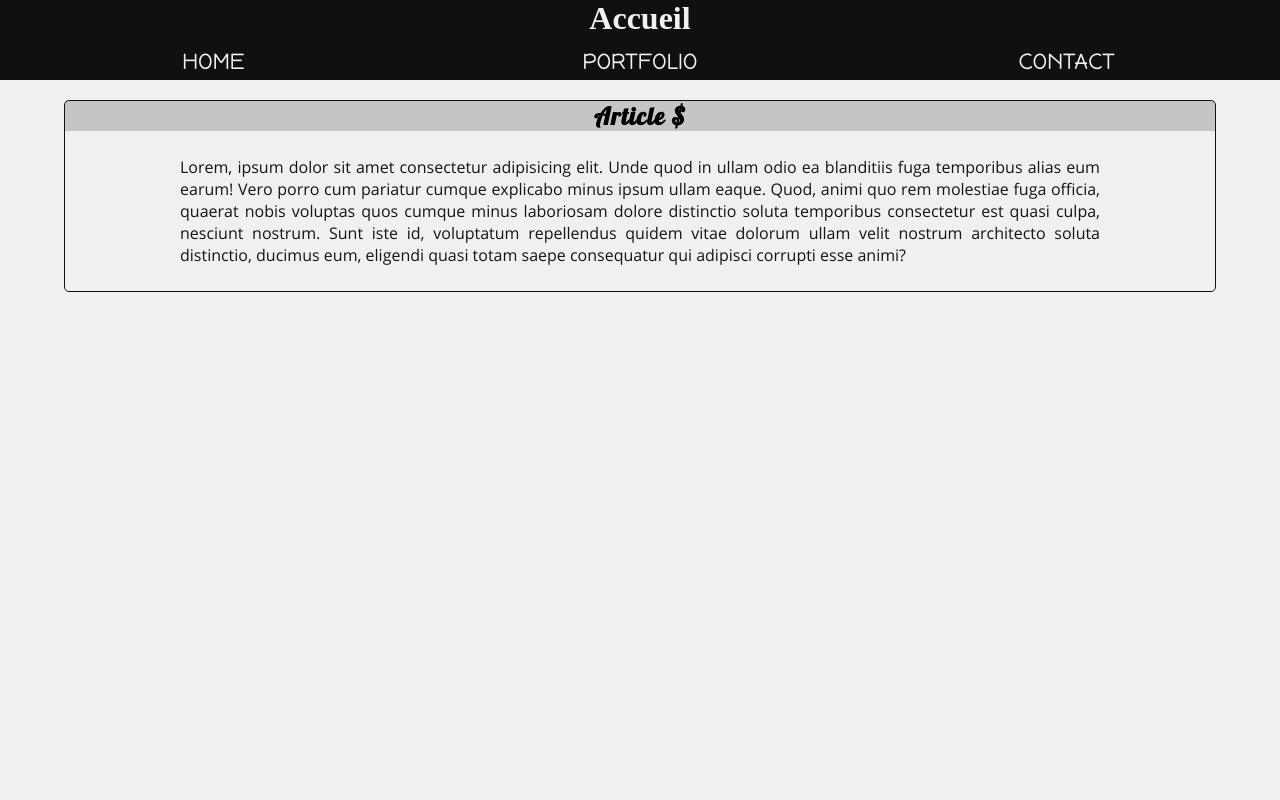
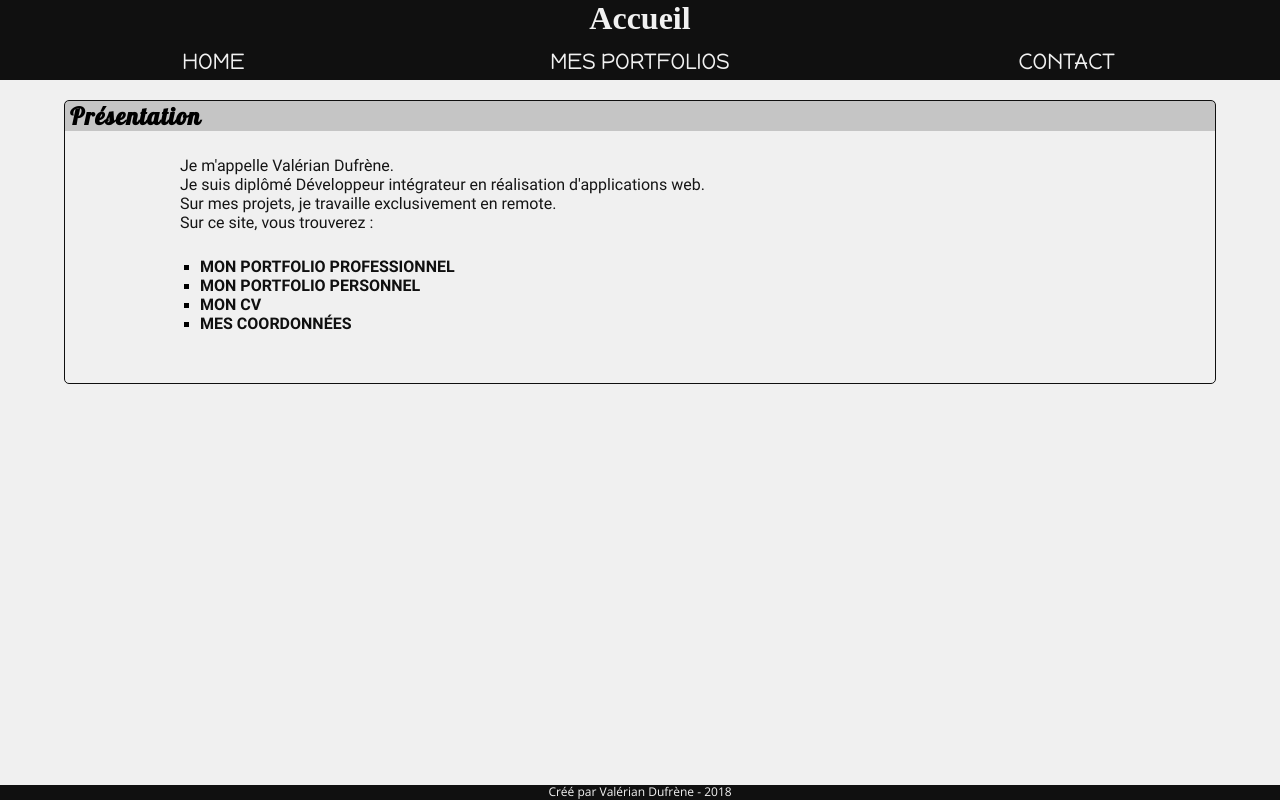
Before and after one commit to valros76/ProPortfolio1, a PHP site: page / in a window 1280 px wide. Run offline with PHP 8.4, Linux system fonts and the light colour scheme.

Commit message:
Add new Fonts. Homepage texte complete.

```diff
--- a/public/css/style.css
+++ b/public/css/style.css
@@ -34,6 +34,34 @@
 @font-face{
     font-family:"Kalam";
     src:url('../../assets/fonts/Kalam-Regular.ttf');
+}
+@font-face{
+    font-family:"Roboto Black";
+    src:url('../../assets/fonts/Roboto-Black.ttf');
+}
+@font-face{
+    font-family:"Roboto Bold";
+    src:url('../../assets/fonts/Roboto-Bold.ttf');
+}
+@font-face{
+    font-family:"Roboto Italic";
+    src:url('../../assets/fonts/Roboto-Italic.ttf');
+}
+@font-face{
+    font-family:"Roboto Light";
+    src:url('../../assets/fonts/Roboto-Light.ttf');
+}
+@font-face{
+    font-family:"Roboto Medium";
+    src:url('../../assets/fonts/Roboto-Medium.ttf');
+}
+@font-face{
+    font-family:"Roboto";
+    src:url('../../assets/fonts/Roboto-Regular.ttf');
+}
+@font-face{
+    font-family:"Roboto Thin";
+    src:url('../../assets/fonts/Roboto-Thin.ttf');
 }
 
 
@@ -116,7 +144,7 @@ header nav ul li a:hover{
 
 section{
     width:100%;
-    margin:0 auto;
+    margin:0 auto 50px auto;
     -webkit-box-sizing:border-box;
     -moz-box-sizing:border-box;
     box-sizing:border-box;
@@ -140,8 +168,8 @@ section article{
 section article h2{
     width:100%;
     margin:0;
-    padding:0;
-    text-align:center;
+    padding:0 5px 0 5px;
+    text-align:justify;
     -webkit-box-sizing:border-box;
     -moz-box-sizing:border-box;
     box-sizing:border-box;
@@ -154,9 +182,56 @@ section article p{
     width:80%;
     margin:5px auto;
     padding:20px;
-    font-family:"OpenSans", sans-serif;
+    font-family:"Roboto", sans-serif;
     color:#151515;
     text-align:justify;
+}
+
+ul.presentationList{
+    width:80%;
+    margin:0 auto;
+}
+
+li.presentationItems{
+    width:100%;
+    margin:0;
+    padding:0;
+    list-style:square;
+}
+
+.presentationItems a{
+    width:100%;
+    text-transform:uppercase;
+    font-family:"Roboto Bold", sans-serif;
+    color:#101010;
+    text-decoration:none;
+}
+
+.presentationItems a:hover{
+    text-decoration:underline;
+    color:#e92626;
+}
+
+footer{
+    width:100%;
+    height:15px;
+    background:#101010;
+    position:absolute;
+    bottom:0;
+    left:0;
+    right:0;
+    padding:0;
+}
+
+footer p{
+    width:100%;
+    line-height:14px;
+    text-align:center;
+    color:#f1f1f1;
+    margin:0;
+    padding:0;
+    font-size:12px;
+    font-family:"OpenSans", sans-serif;
 }
 
 /*MEDIA-QUERIES*/
@@ -187,4 +262,8 @@ section article p{
         justify-content:center;
         align-items:center;
     }
+
+    footer{
+        position:static;
+    }
 }
--- a/views/homeview.php
+++ b/views/homeview.php
@@ -14,7 +14,7 @@
         <nav class="headMenu">
             <ul>
                 <li><a href="?action=home">Home</a></li>
-                <li><a href="?action=portfolio">Portfolio</a></li>
+                <li><a href="?action=portfolios">Mes Portfolios</a></li>
                 <li><a href="?action=contact">Contact</a></li>
             </ul>
         </nav>
@@ -22,10 +22,27 @@
 
     <section>
         <article>
-            <h2>Article $</h2>
-            <p>Lorem, ipsum dolor sit amet consectetur adipisicing elit. Unde quod in ullam odio ea blanditiis fuga temporibus alias eum earum! Vero porro cum pariatur cumque explicabo minus ipsum ullam eaque. Quod, animi quo rem molestiae fuga officia, quaerat nobis voluptas quos cumque minus laboriosam dolore distinctio soluta temporibus consectetur est quasi culpa, nesciunt nostrum. Sunt iste id, voluptatum repellendus quidem vitae dolorum ullam velit nostrum architecto soluta distinctio, ducimus eum, eligendi quasi totam saepe consequatur qui adipisci corrupti esse animi?</p>
+            <h2>Présentation</h2>
+            <p>
+                Je m'appelle Valérian Dufrène.<br/>
+                Je suis diplômé Développeur intégrateur en réalisation d'applications web.<br/>
+                Sur mes projets, je travaille exclusivement en remote.<br/>
+                Sur ce site, vous trouverez :<br/>
+                <ul class="presentationList">
+                    <li class="presentationItems"><a href="?action=portfolio">Mon portfolio professionnel</a></li>
+                    <li class="presentationItems"><a href="?action=portfolioPerso">Mon portfolio personnel</a></li>
+                    <li class="presentationItems"><a href="?action=cv">Mon CV</a></li>
+                    <li class="presentationItems"><a href="?action=contact">Mes coordonnées</a></li>
+                </ul>
+            </p>
         </article>
     </section>
 
+    <footer>
+        <p>
+            Créé par Valérian Dufrène - 2018
+        </p>
+    </footer>
+
 </body>
 </html>
```
Also changed, not shown: assets/fonts/LICENSE_Roboto.txt (added), assets/fonts/Roboto-Black.ttf (added), assets/fonts/Roboto-Bold.ttf (added), assets/fonts/Roboto-Italic.ttf (added), assets/fonts/Roboto-Light.ttf (added), assets/fonts/Roboto-Medium.ttf (added), assets/fonts/Roboto-Regular.ttf (added), assets/fonts/Roboto-Thin.ttf (added), 1 other file.
